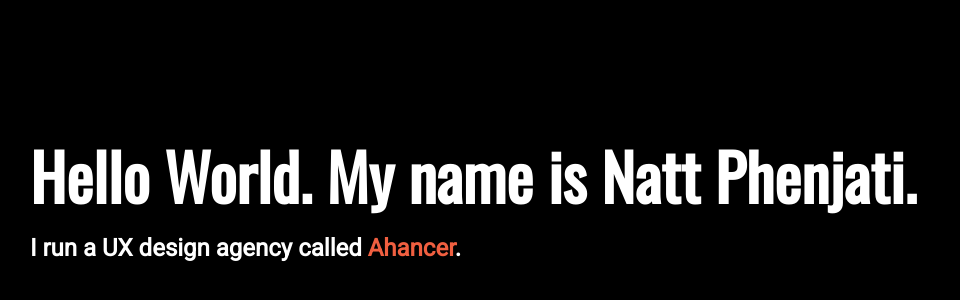
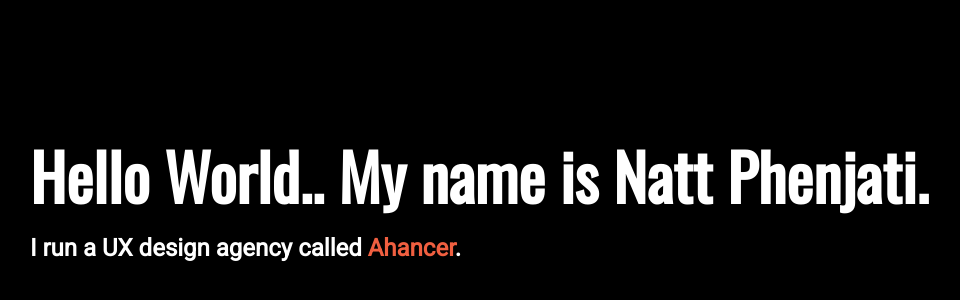
Before and after one commit to nattphenjati/nattphenjati.github.io, a plain HTML site: page index.html in a window 1280 px wide. Shown: the part 192-492 px from the top of the page, without its empty margins (78-1038 px from the left). Drawn offline with nearby package versions, Linux system fonts and the light colour scheme.

Commit message:
Minor fix

```diff
--- a/index.html
+++ b/index.html
@@ -12,7 +12,7 @@
   <body>
     <div class="wrapper">
       <div class="content">
-        <h1><span class="state1">Hello World.</span><br class="mobile-only"> <span class="state2">My name is Natt Phenjati.</span></h1>
+        <h1><span class="state1">Hello World..</span><br class="mobile-only"> <span class="state2">My name is Natt Phenjati.</span></h1>
         <h2><span class="state3">I run a UX design agency called <a href="http://www.ahancer.com">Ahancer</a>.</span></h2>
       </div>
     </div>
```
